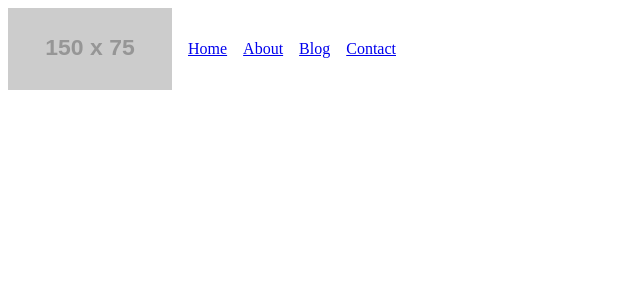
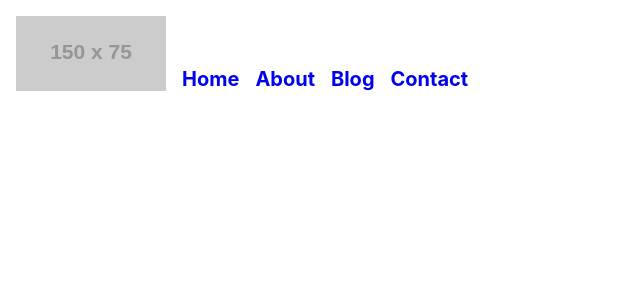
Before and after one commit to AngelAlexQC/paramo-test, a React (Vite) app: page /contact in a window 1280 px wide. Shown: the top 300 px of the page, without its empty margins (0-640 px from the left). Built offline with nearby package versions, Linux system fonts and the light colour scheme.

Commit message:
feat: improve general layout styles

```diff
--- a/src/App.css
+++ b/src/App.css
@@ -1,10 +1,20 @@
+* {
+  margin: 0;
+  padding: 0;
+  box-sizing: border-box;
+  font-family: -apple-system, BlinkMacSystemFont, "Segoe UI", Roboto, Oxygen,
+    Ubuntu, Cantarell, "Open Sans", "Helvetica Neue", sans-serif;
+}
 .App {
   display: flex;
   width: 100%;
   height: 100%;
+  padding: 1rem;
 }
 
 .App > header {
   width: 100%;
   display: flex;
+  align-items: flex-end;
+  gap: 1rem;
 }
--- a/src/components/MainMenu.css
+++ b/src/components/MainMenu.css
@@ -5,4 +5,16 @@
   list-style: none;
   padding: 1rem;
   gap: 1rem;
+  margin: 0;
+  padding: 0;
 }
+
+li {
+  font-weight: bold;
+  text-transform: capitalize;
+  font-size: 1.25rem;
+}
+
+a {
+  text-decoration: none;
+}
```
